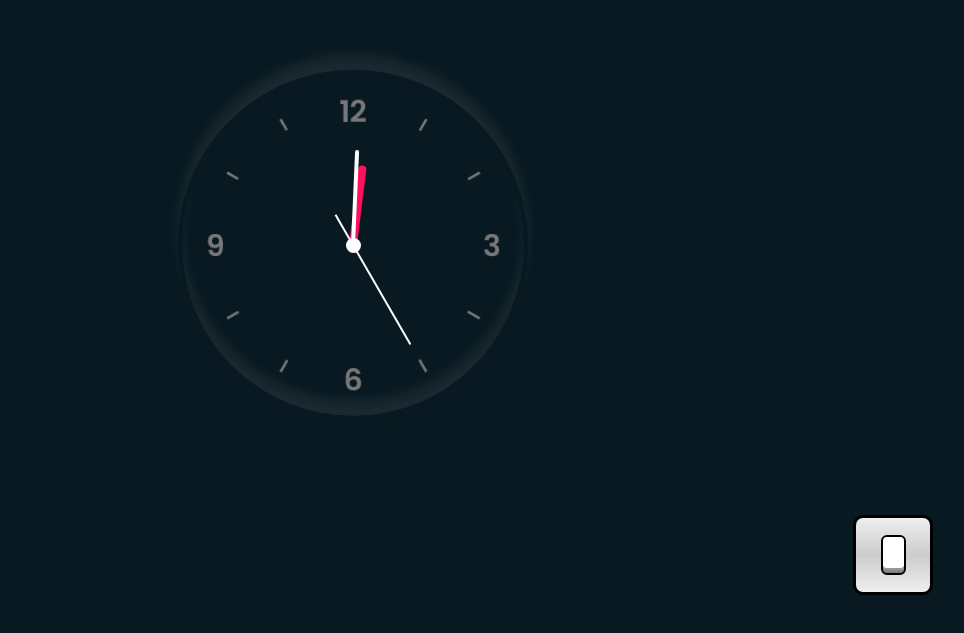
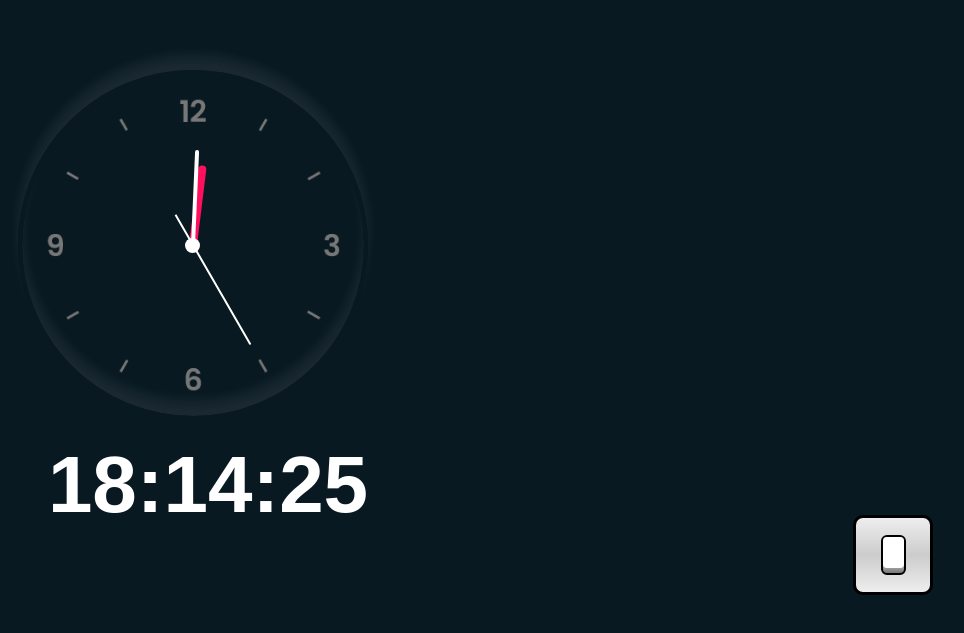
Before and after one commit to itsmeabela/analog_clock_js, a plain HTML site: page index.html in a window 1280 px wide. Shown: the part 155-788 px from the top of the page, without its empty margins (287-1251 px from the left). Drawn offline with Linux system fonts and the light colour scheme.

Commit message:
added digital

```diff
--- a/index.html
+++ b/index.html
@@ -19,6 +19,9 @@
         <div class="sc" id="sc"></div>
       </div>
     </div>
+    <div class="digital--clock">
+      <div><h1 class="dighour">12:00:00</h1></div>
+    </div>
     <div class="switch">
       <div class="btn"></div>
     </div>
@@ -28,17 +31,21 @@
       const sc = document.getElementById("sc");
       const btn = document.querySelector(".btn");
       const body = document.querySelector("body");
+      const digHour = document.querySelector("div .dighour");
+
       function time() {
         let now = new Date();
 
         const sec = now.getSeconds();
         const min = now.getMinutes();
         const hour = now.getHours();
-
+        const prepended_sec = String(sec).padStart(2, "0");
+        const prepended_min = String(min).padStart(2, "0");
         const secDegrees = (sec / 60) * 360;
         const minsDegrees = min * 60 * 360 + (sec / 60) * 6;
         const hourDegrees = hour * 12 * 360 + (min / 60) * 30;
 
+        digHour.textContent = `${hour}:${prepended_min}:${prepended_sec}`;
         hr.style.transform = `rotate(${hourDegrees}deg)`;
         mn.style.transform = `rotate(${minsDegrees}deg)`;
         sc.style.transform = `rotate(${secDegrees}deg)`;
--- a/style.css
+++ b/style.css
@@ -15,6 +15,7 @@ body{
     align-items: center;
     min-height: 100vh;
     background-color: var(--blue);
+    color: #fff;
 }
 .lightmode{
     background-color: var(--light-mode);
@@ -112,6 +113,16 @@ body{
 .lightmode .sc::before{
     background:var(--blue);
 }
+.digital--clock{
+    display: block;
+    position: relative;
+    top:15rem;
+    right: 20rem;
+}
+.dighour{
+    font-family: sans-serif;
+    font-size: 5rem;
+}
 .switch{
     position: absolute;
     bottom: 50px;
```
